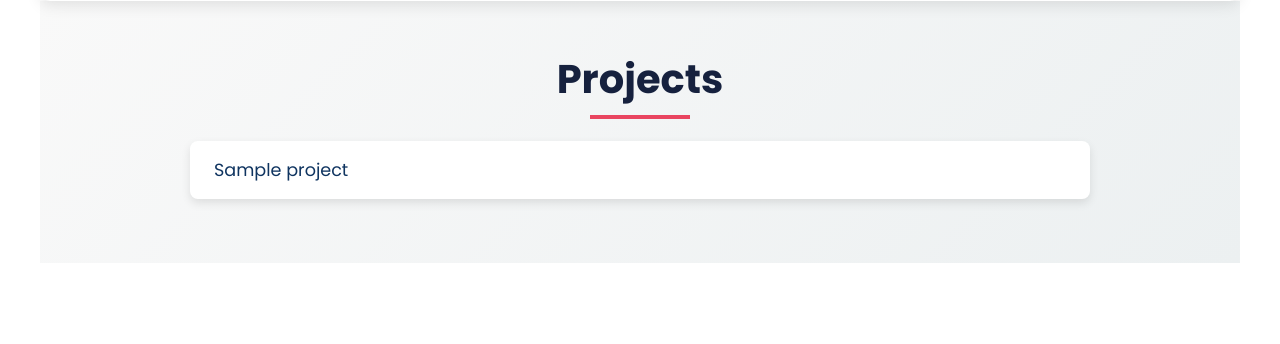
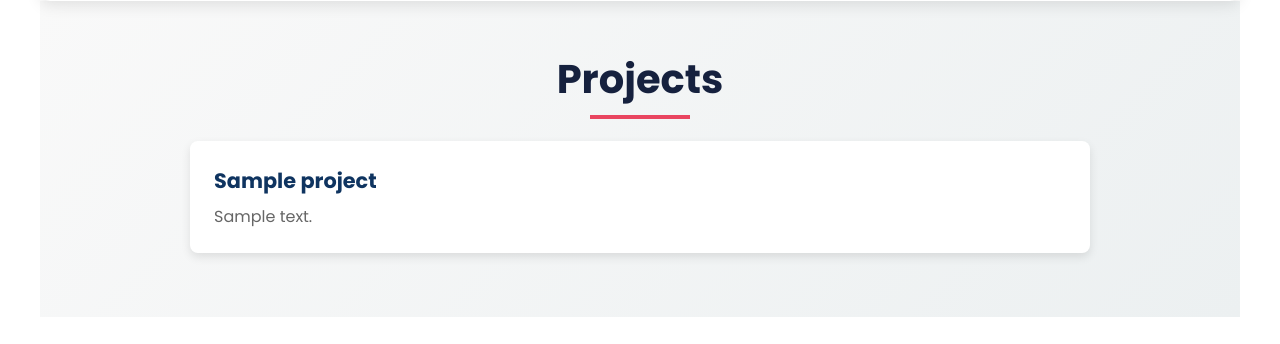
Before and after one commit to elanez/my_resume, a Django app: page /education/1 in a window 1280 px wide. Shown: the part 456-800 px from the top of the page. Run offline with Django 5.2, Linux system fonts and the light colour scheme; tables that the repository leaves empty hold one stand-in row (values such as "Sample post").

Commit message:
updated project section on education

```diff
--- a/resume/static/resume/education.css
+++ b/resume/static/resume/education.css
@@ -37,7 +37,7 @@ section {
   transform: translateX(-50%);
   width: 100px;
   height: 4px;
-    background: linear-gradient(90deg, #e94560, #3498db); /* Gradient underline */
+  background: linear-gradient(90deg, #e94560, #3498db);
   border-radius: 2px;
 }
 
@@ -95,7 +95,7 @@ section {
   transform: translateX(-50%);
   width: 100px;
   height: 4px;
-    background: #e94560; /* Red underline */
+  background: #e94560;
 }
 
 #projects ul {
@@ -108,19 +108,20 @@ section {
 }
 
 #projects a {
-    text-decoration: none; /* Remove default underline */
-    color: inherit; /* Inherit color from li */
+  text-decoration: none;
+  color: inherit;
 }
 
 #projects li {
   background: #fff;
-    padding: 1rem 1.5rem;
+  padding: 1.5rem;
   border-radius: 8px;
-    font-size: 1.1rem;
-    color: #0f3460;
   box-shadow: 0 4px 10px rgba(0, 0, 0, 0.1);
   transition: transform 0.3s ease, box-shadow 0.3s ease, background 0.3s ease;
   opacity: 0;
+  display: flex;
+  flex-direction: column;
+  gap: 0.5rem;
 }
 
 #projects.active li {
@@ -137,7 +138,19 @@ section {
 #projects li:hover {
   transform: translateY(-5px);
   box-shadow: 0 8px 15px rgba(0, 0, 0, 0.15);
-    background: #f0f0f0; /* Light gray hover effect */
+  background: #f0f0f0;
+}
+
+#projects li h3 {
+  font-size: 1.3rem;
+  color: #0f3460;
+  margin: 0;
+}
+
+#projects li p {
+  font-size: 1rem;
+  color: #666;
+  margin: 0;
 }
 
 /* Animations */
@@ -183,7 +196,14 @@ section {
   }
 
   #projects li {
-      padding: 0.6rem 1.2rem;
-      font-size: 1rem;
+    padding: 1rem;
+  }
+
+  #projects li h3 {
+    font-size: 1.2rem;
+  }
+
+  #projects li p {
+    font-size: 0.9rem;
   }
 }
--- a/resume/templates/resume/education.html
+++ b/resume/templates/resume/education.html
@@ -25,7 +25,10 @@
         <ul>
             {% for project in projects %}
             <a href="#">
-                <li>{{ project.title }}</li>
+                <li>
+                    <h3>{{ project.title }}</h3>
+                    <p>{{ project.short_description }}</p>
+                </li>
             </a>
             {% endfor %}
         </ul>
```
Lines whose indentation alone changed are shown as unchanged.
